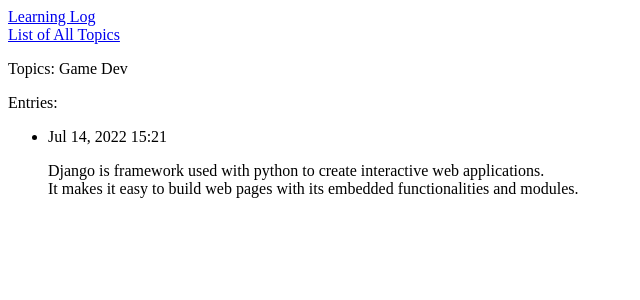
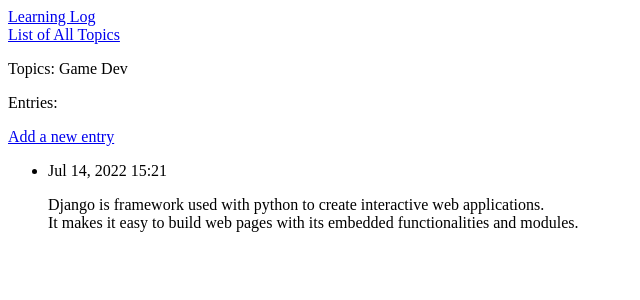
Before and after one commit to chiragtyagi2003/Learning_Log, a Django app: template learning_logs/templates/learning_logs/topic.html in a window 1280 px wide. Shown: the top 300 px of the page, without its empty margins (0-640 px from the left). Run offline with Django 4.2, Linux system fonts and the light colour scheme; the template is opened without the code that fills it: values that come from a table or form of the project are taken from there, others are empty; data comes from the database, SQL or seed files in the repository.

Commit message:
added the link to make a new entry on each ttopic's page

```diff
--- a/learning_logs/templates/learning_logs/topic.html
+++ b/learning_logs/templates/learning_logs/topic.html
@@ -5,6 +5,13 @@
     <p>Topics: {{ topic }}</p>
 
     <p>Entries:</p>
+
+    <!-- adding the link
+        to make a new entry
+    -->
+    <p>
+        <a href="{% url 'learning_logs:new_entry' topic.id %}">Add a new entry</a>
+    </p>
     <ul>
         {% for entry in entries %}
             <li>
```
